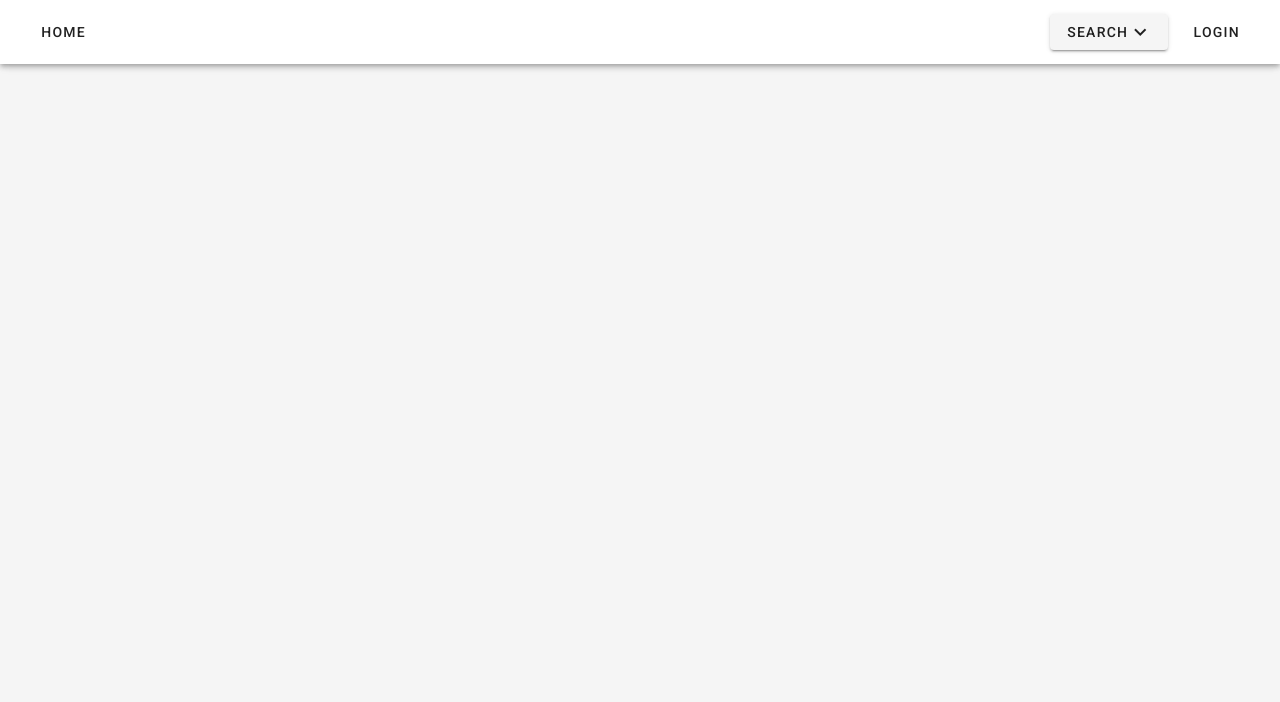
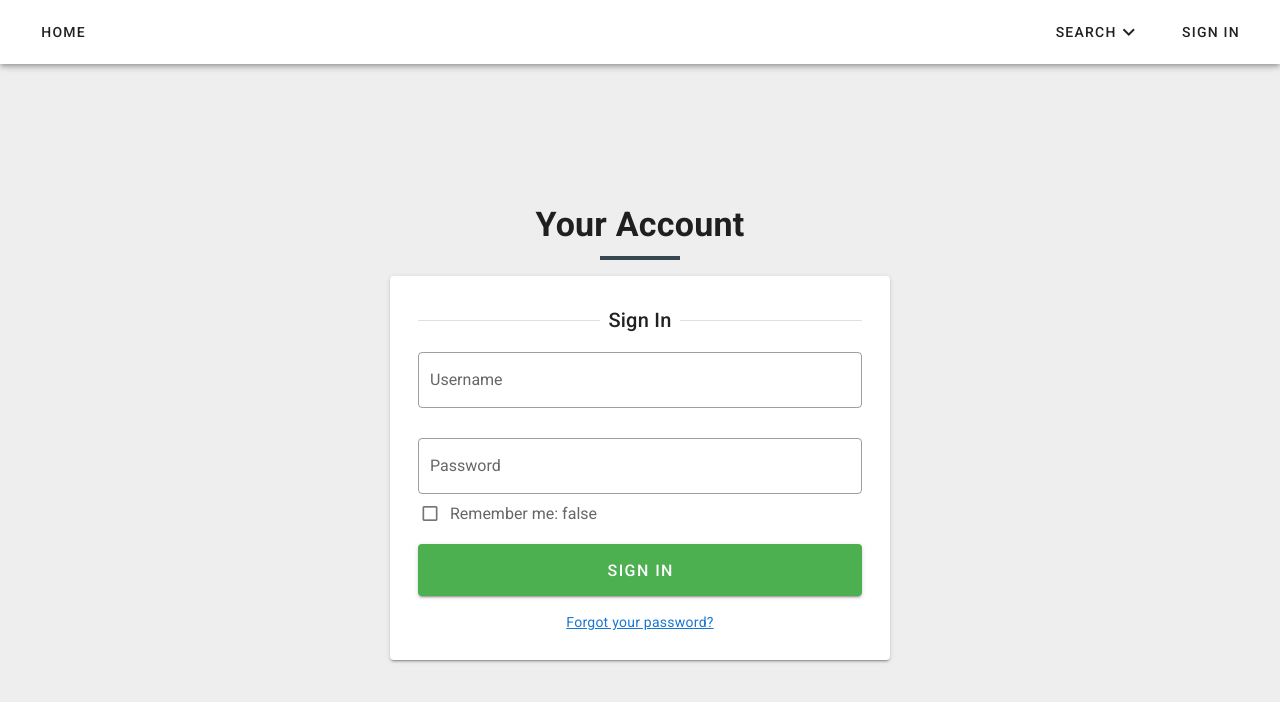
Before and after one commit to AyumiizZ/padama, a Vue app: page /signin in a window 1280 px wide. Shown: the top 702 px of the page. Built offline with nearby package versions, Linux system fonts and the light colour scheme.

Commit message:
✨ Login Page

```diff
--- a/src/App.vue
+++ b/src/App.vue
@@ -2,7 +2,7 @@
   <v-app class="overflow-hidden">
     <Header></Header>
     <v-main style="padding: 64px 0px 0px 0px">
-      <v-container fluid class="grey lighten-4" fill-height>
+      <v-container fluid class="grey lighten-3" fill-height>
         <router-view />
       </v-container>
     </v-main>
--- a/src/assets/styles/global.css
+++ b/src/assets/styles/global.css
@@ -1,4 +1,4 @@
-a {
+.noline {
   display: inline-block !important;
-  /* text-decoration: none !important; */
+  text-decoration: none !important;
 }
--- a/src/components/Header.vue
+++ b/src/components/Header.vue
@@ -1,12 +1,12 @@
 <template>
   <v-app-bar fixed color="white">
-    <router-link class="ma-2" to="/">
+    <router-link class="ma-2 noline" to="/">
       <v-btn text> home </v-btn>
     </router-link>
     <v-spacer></v-spacer>
     <v-menu open-on-hover offset-y>
       <template v-slot:activator="{ on, attrs }">
-        <v-btn v-bind="attrs" v-on="on">
+        <v-btn v-bind="attrs" v-on="on" text>
           Search
           <v-icon> mdi-chevron-down </v-icon>
         </v-btn>
@@ -15,7 +15,7 @@
       <v-list>
         <v-list-item v-for="(menu, index) in searchMenus" :key="index">
           <v-list-item-title>
-            <router-link class="ma-2" :to="menu.path">
+            <router-link class="ma-2 noline" :to="menu.path">
               <v-btn text> {{ menu.title }} </v-btn>
             </router-link>
           </v-list-item-title>
@@ -23,11 +23,15 @@
       </v-list>
     </v-menu>
 
-    <router-link class="ma-2" to="/login" v-if="!$store.state.isUserLoggedIn">
-      <v-btn text> Login </v-btn>
+    <router-link
+      class="ma-2 noline"
+      to="/signin"
+      v-if="!$store.state.isUserLoggedIn"
+    >
+      <v-btn text> Sign In </v-btn>
     </router-link>
-    <router-link class="ma-2" to="/logout" v-else>
-      <v-btn text> logout </v-btn>
+    <router-link class="ma-2 noline" to="/signout" v-else>
+      <v-btn text> Sign Out </v-btn>
     </router-link>
   </v-app-bar>
 </template>
--- a/src/components/HelloWorld.vue
+++ b/src/components/HelloWorld.vue
@@ -1,5 +1,5 @@
 <template>
-  <v-container>
+  <v-responsive>
     <v-row class="text-center">
       <v-col cols="12">
         <v-img
@@ -140,7 +140,7 @@
         </v-row>
       </v-col>
     </v-row>
-  </v-container>
+  </v-responsive>
 </template>
 
 <script>
--- a/src/router/index.js
+++ b/src/router/index.js
@@ -1,6 +1,5 @@
 import Vue from "vue";
 import VueRouter from "vue-router";
-import HomeView from "../views/HomeView.vue";
 
 Vue.use(VueRouter);
 
@@ -8,7 +7,8 @@ const routes = [
   {
     path: "/",
     name: "home",
-    component: HomeView,
+    component: () =>
+      import(/* webpackChunkName: "about" */ "../views/HomeView.vue"),
   },
   {
     path: "/about",
@@ -19,6 +19,12 @@ const routes = [
     component: () =>
       import(/* webpackChunkName: "about" */ "../views/AboutView.vue"),
   },
+  {
+    path: "/signin",
+    name: "signin",
+    component: () =>
+      import(/* webpackChunkName: "about" */ "../views/SignInView.vue"),
+  },
 ];
 
 const router = new VueRouter({
--- /dev/null
+++ b/src/views/SignInView.vue
@@ -0,0 +1,62 @@
+<template>
+  <v-responsive class="py-6">
+    <div class="text-center">
+      <h2 class="text-h4 mb-3 font-weight-bold">Your Account</h2>
+      <div
+        class="mb-4 blue-grey darken-3 mx-auto"
+        style="width: 80px; height: 4px"
+      />
+    </div>
+    <v-card class="pa-3 mx-auto" style="max-width: 500px">
+      <v-card-title>
+        <v-divider />
+        <div class="mx-2">Sign In</div>
+        <v-divider />
+      </v-card-title>
+      <v-card-text>
+        <v-text-field label="Username" outlined />
+        <v-text-field label="Password" type="password" outlined hide-details />
+        <v-checkbox
+          dense
+          v-model="remember"
+          :label="`Remember me: ${remember.toString()}`"
+        ></v-checkbox>
+        <v-btn x-large block color="success"> Sign In </v-btn>
+        <div class="text-center mt-4 text-body-2">
+          <a href="#"> Forgot your password? </a>
+        </div>
+      </v-card-text>
+    </v-card>
+    <!-- <v-row class="mb-4">
+      <v-col>
+        <h2 class="font-weight-bold text-lg-h2">Sign In</h2>
+      </v-col>
+    </v-row>
+    <v-card flat>
+      <v-row>
+        <v-col cols="12">
+
+        </v-col>
+      </v-row>
+      <v-row>
+        <v-col cols="12">
+          <v-text-field
+            label="Username"
+            background-color="white"
+            filled
+          ></v-text-field>
+        </v-col>
+      </v-row>
+    </v-card> -->
+  </v-responsive>
+</template>
+
+<script>
+export default {
+  name: "HelloWorld",
+
+  data: () => ({
+    remember: false,
+  }),
+};
+</script>
```
Also changed, not shown: src/views/LoginView.vue (deleted).
